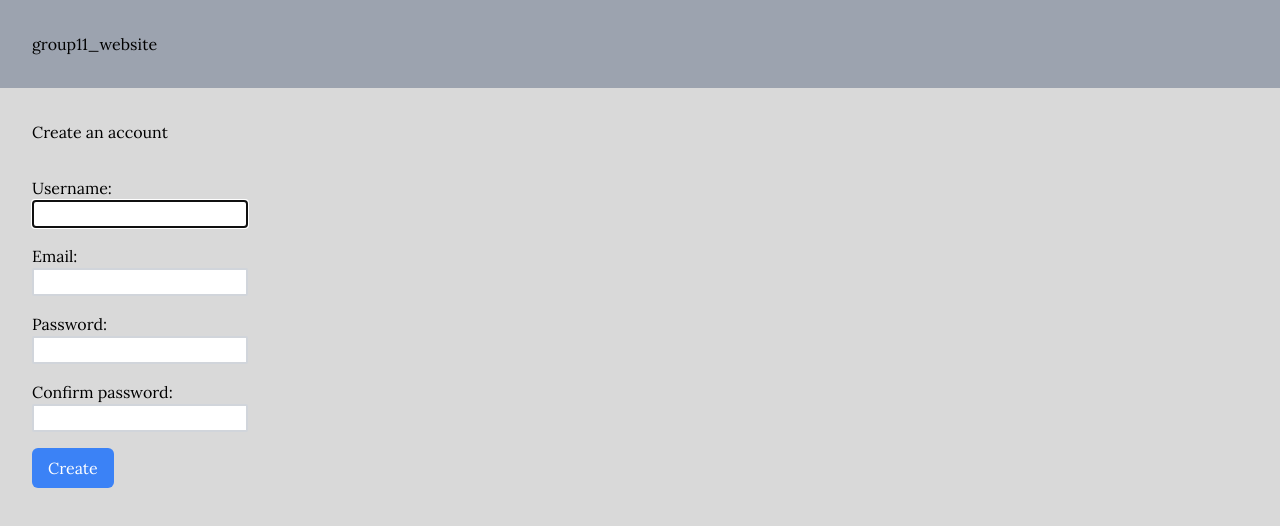
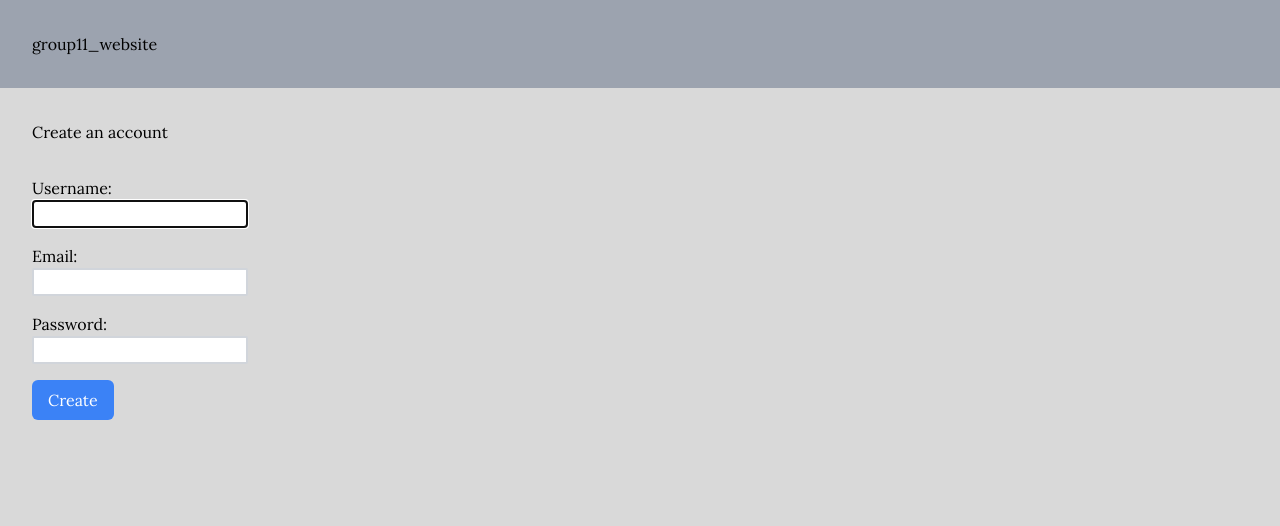
Before and after one commit to 437group11/437group11, a Next.js app: page /create-an-account in a window 1280 px wide. Shown: the top 526 px of the page. Built offline with nearby package versions, Linux system fonts and the light colour scheme.

Commit message:
Remove confirm password for now

```diff
--- a/app/create-an-account/page.tsx
+++ b/app/create-an-account/page.tsx
@@ -25,13 +25,6 @@ export default function CreateAnAccount() {
                     <input className="rounded-sm border-gray-300 border-2" type="password" required />
                 </div>
 
-                <div className="my-4">
-                    <label className="block">
-                        Confirm password:
-                    </label>
-                    <input className="rounded-sm border-gray-300 border-2" type="password" required />
-                </div>
-
                 <button type="submit" className="p-4 bg-blue-500 text-white py-2 rounded-md hover:bg-blue-600 focus:outline-none focus:ring focus:border-blue-300">Create</button>
             </form>
         </>
```
